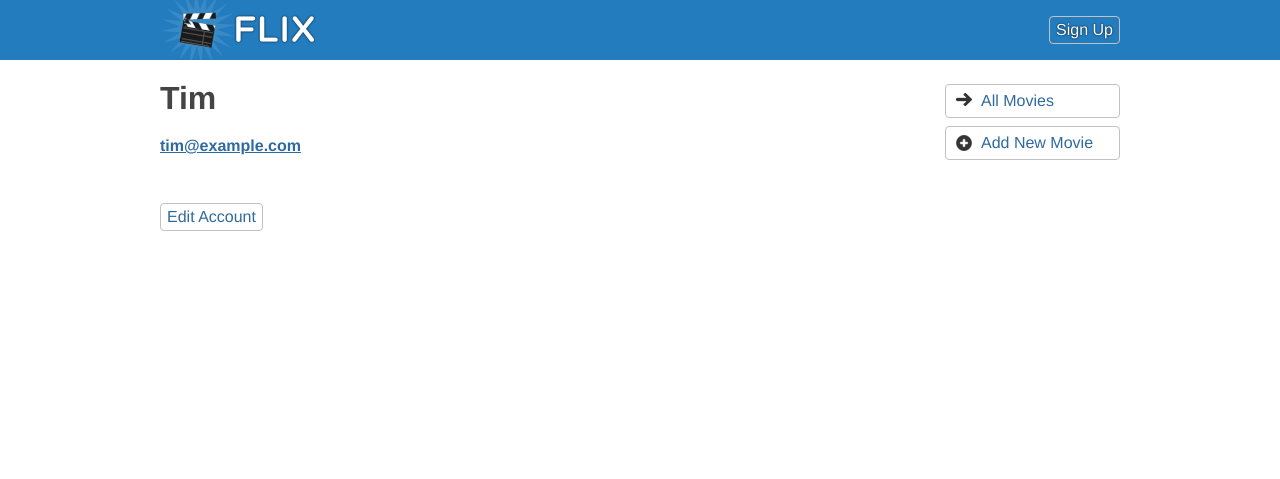
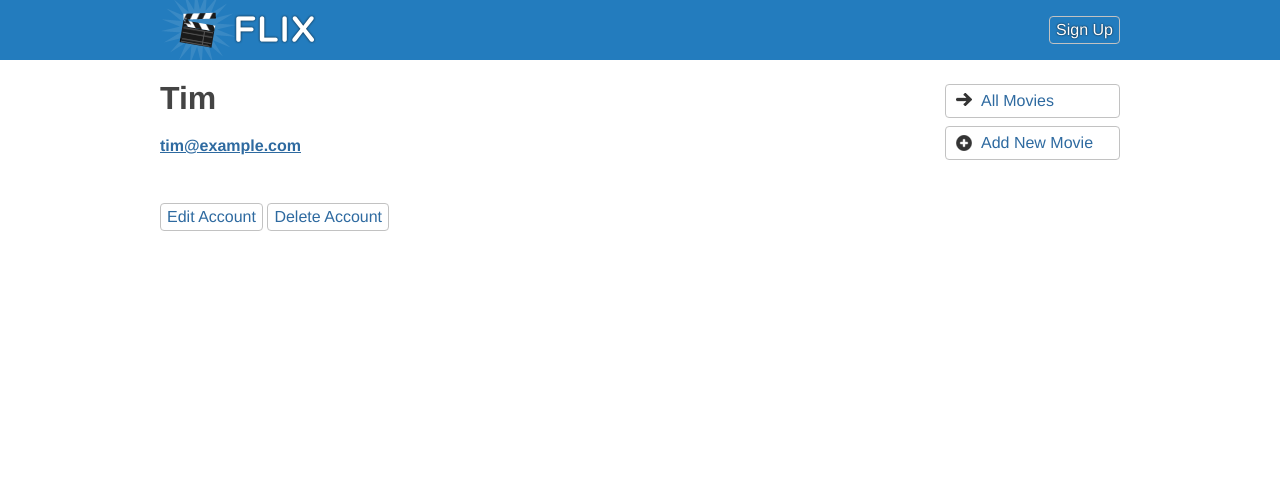
Before and after one commit to timproctor/mock_rails_app, a Rails app: page /users/3 in a window 1280 px wide. Shown: the top 479 px of the page. Run offline with Rails 7, Linux system fonts and the light colour scheme; style sheets or scripts are compiled from the project's sources; some libraries are stand-ins or nearby versions.

Commit message:
Delete option in user show.

```diff
--- a/flix/app/views/users/show.html.erb
+++ b/flix/app/views/users/show.html.erb
@@ -12,6 +12,9 @@
   <footer>
     <nav>
       <%= link_to 'Edit Account', edit_user_path(@user), class: 'button' %>
+      <%= link_to 'Delete Account', @user, method: :delete,
+                  data: { confirm: "Are you sure you want to permanently delete your account?"},
+                  class: 'button' %>
     </nav>
   </footer>
 </div>
```
